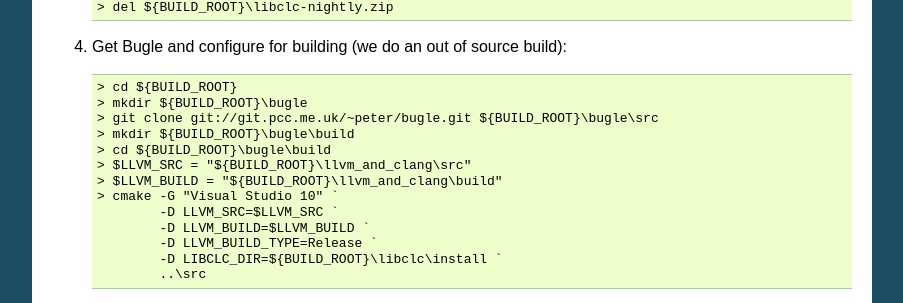
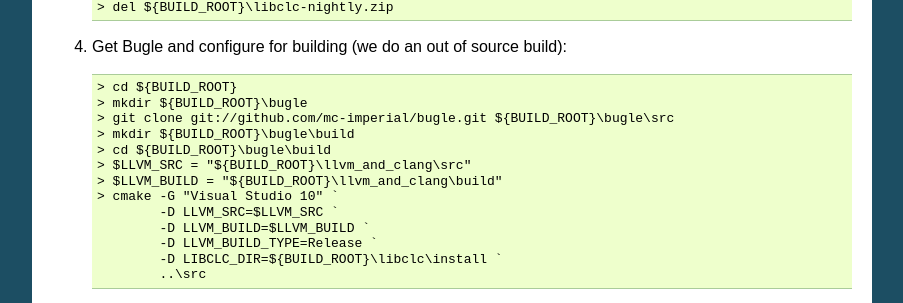
Before and after one commit to mc-imperial/gpuverify, a Sphinx documentation site: the page built from Documentation/developer_guide.rst, in a window 1280 px wide and 900 px high, scrolled down 8840 px. Shown: the part 180-483 px from the top of the window, without its empty margins (198-1101 px from the left). Built offline with Sphinx 7.4.7, drawn with Linux system fonts in a browser that asks for light colours; formulas are drawn with MathJax 3; some of the changed text lies outside the part shown.

Commit message:
Updated Bugle git URL to new location on GitHub.

```diff
--- a/Documentation/developer_guide.rst
+++ b/Documentation/developer_guide.rst
@@ -105,7 +105,7 @@
 #. Get Bugle and configure for building (we do an out of source build)::
 
      $ cd ${BUILD_ROOT}
-     $ git clone git://git.pcc.me.uk/~peter/bugle.git ${BUILD_ROOT}/bugle/src
+     $ git clone git://github.com/mc-imperial/bugle.git ${BUILD_ROOT}/bugle/src
      $ mkdir ${BUILD_ROOT}/bugle/build
      $ cd ${BUILD_ROOT}/bugle/build
      $ cmake -D LLVM_CONFIG_EXECUTABLE=${BUILD_ROOT}/llvm_and_clang/build/bin/llvm-config \
@@ -308,7 +308,7 @@
 #. Get Bugle and configure for building (we do an out of source build)::
 
      $ cd ${BUILD_ROOT}
-     $ git clone git://git.pcc.me.uk/~peter/bugle.git ${BUILD_ROOT}/bugle/src
+     $ git clone git://github.com/mc-imperial/bugle.git ${BUILD_ROOT}/bugle/src
      $ mkdir ${BUILD_ROOT}/bugle/build
      $ cd ${BUILD_ROOT}/bugle/build
      $ cmake -D LLVM_CONFIG_EXECUTABLE=${BUILD_ROOT}/llvm_and_clang/build/bin/llvm-config \
@@ -533,7 +533,7 @@
 
       > cd ${BUILD_ROOT}
       > mkdir ${BUILD_ROOT}\bugle
-      > git clone git://git.pcc.me.uk/~peter/bugle.git ${BUILD_ROOT}\bugle\src
+      > git clone git://github.com/mc-imperial/bugle.git ${BUILD_ROOT}\bugle\src
       > mkdir ${BUILD_ROOT}\bugle\build
       > cd ${BUILD_ROOT}\bugle\build
       > $LLVM_SRC = "${BUILD_ROOT}\llvm_and_clang\src"
```
Also changed, not shown: 1 other file.
